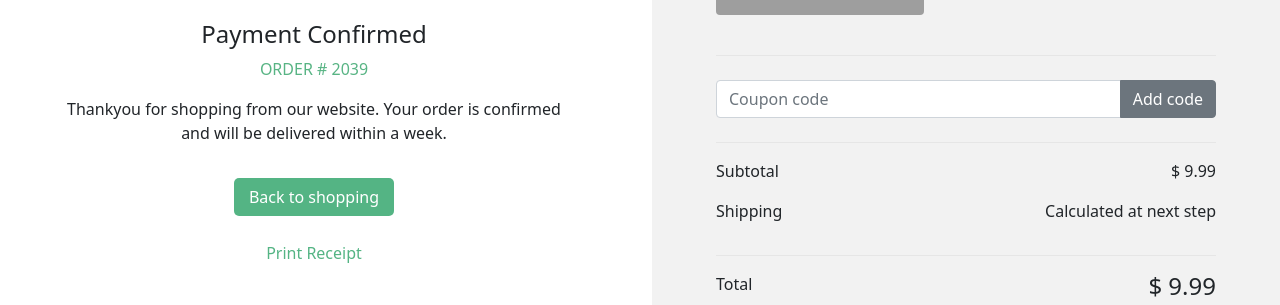
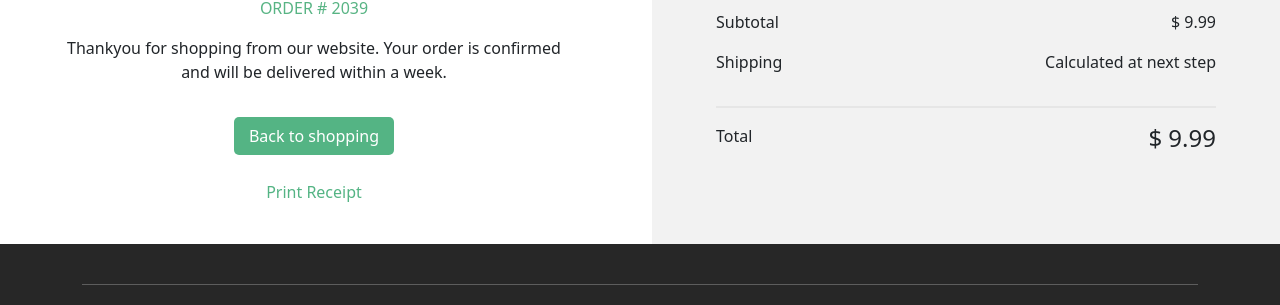
Before and after one commit to amaaz-arshad/Mecasso, a React (Create React App) app: page /confirmation in a window 1280 px wide. Shown: the part 233-538 px from the top of the page. Built offline with nearby package versions, Linux system fonts and the light colour scheme; grey boxes are pictures that could not be loaded.

Commit message:
4th commit

```diff
--- a/src/code/customer/screens/chat/chat.css
+++ b/src/code/customer/screens/chat/chat.css
@@ -1,17 +1,19 @@
 .chat {
   width: 350px;
-  position: absolute;
+  position: fixed;
   right: 0;
   bottom: 0;
+  z-index: 2;
 }
 
 .messaging {
   width: 400px;
-  position: absolute;
+  position: fixed;
   right: 370px;
   bottom: 0;
   /* height: 400px; */
   display: none;
+  z-index: 2;
 }
 
 .chatcard {
--- a/src/code/customer/screens/confirmation/Confirmation.js
+++ b/src/code/customer/screens/confirmation/Confirmation.js
@@ -101,15 +101,6 @@ export default function Confirmation() {
                 </Grid>
               </Grid>
               <hr style={{ color: "silver" }} />
-              <div class="input-group my-4">
-                <input
-                  type="text"
-                  class="form-control"
-                  placeholder="Coupon code"
-                />
-                <button class="btn btn-secondary">Add code</button>
-              </div>
-              <hr style={{ color: "silver", height: "1.5px" }} />
               <Grid container justifyContent="space-between">
                 <Grid item>
                   <p>Subtotal</p>
@@ -126,7 +117,9 @@ export default function Confirmation() {
                   <p>Calculated at next step</p>
                 </Grid>
               </Grid>
-              <hr style={{ color: "silver" }} />
+
+              <hr style={{ color: "silver", height: "1.5px" }} />
+
               <Grid container justifyContent="space-between">
                 <Grid>
                   <p>Total</p>
--- a/src/code/customer/sharedComponents/header/Header.js
+++ b/src/code/customer/sharedComponents/header/Header.js
@@ -7,7 +7,7 @@ import PersonOutlineOutlinedIcon from "@mui/icons-material/PersonOutlineOutlined
 export default function Header() {
   return (
     <>
-      <div className="shadow-sm sticky-top nav">
+      <div className="shadow-sm fixed-top nav">
         <div className="header container">
           <div>
             <h2 className="logo">MECASSO</h2>
```
